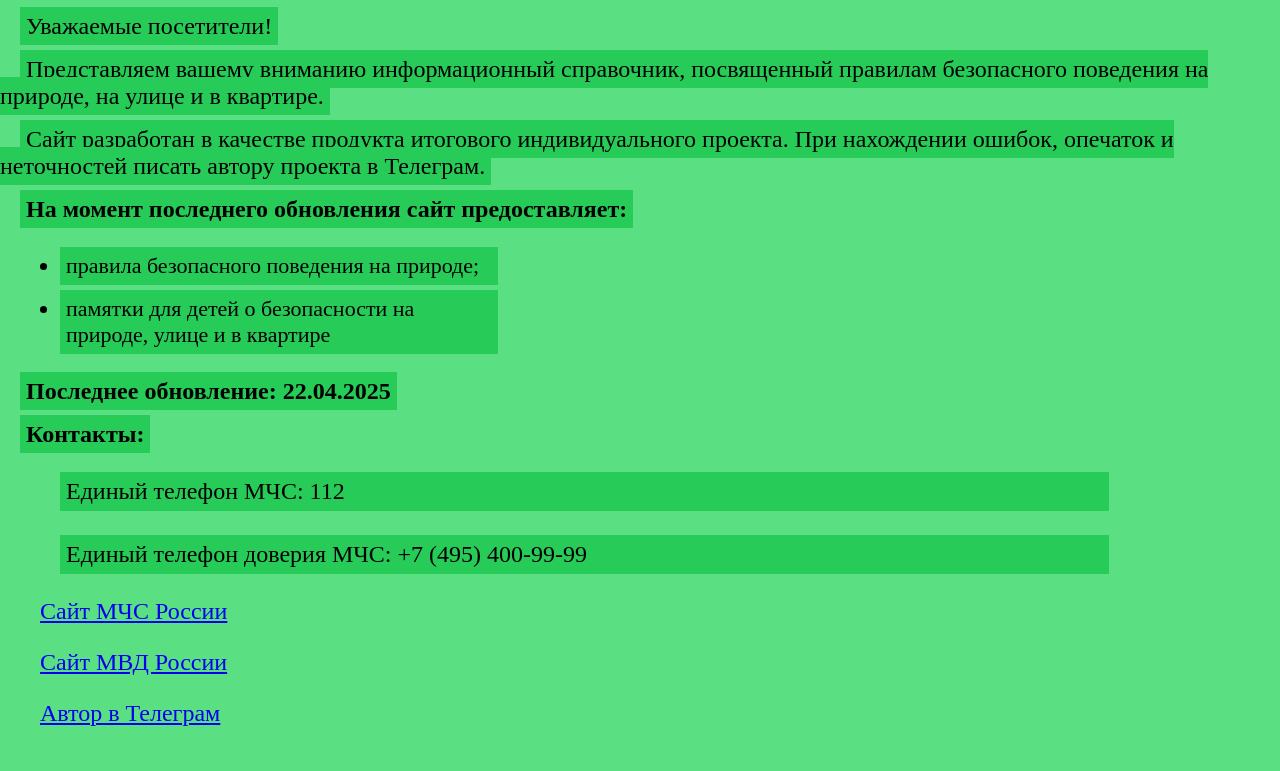
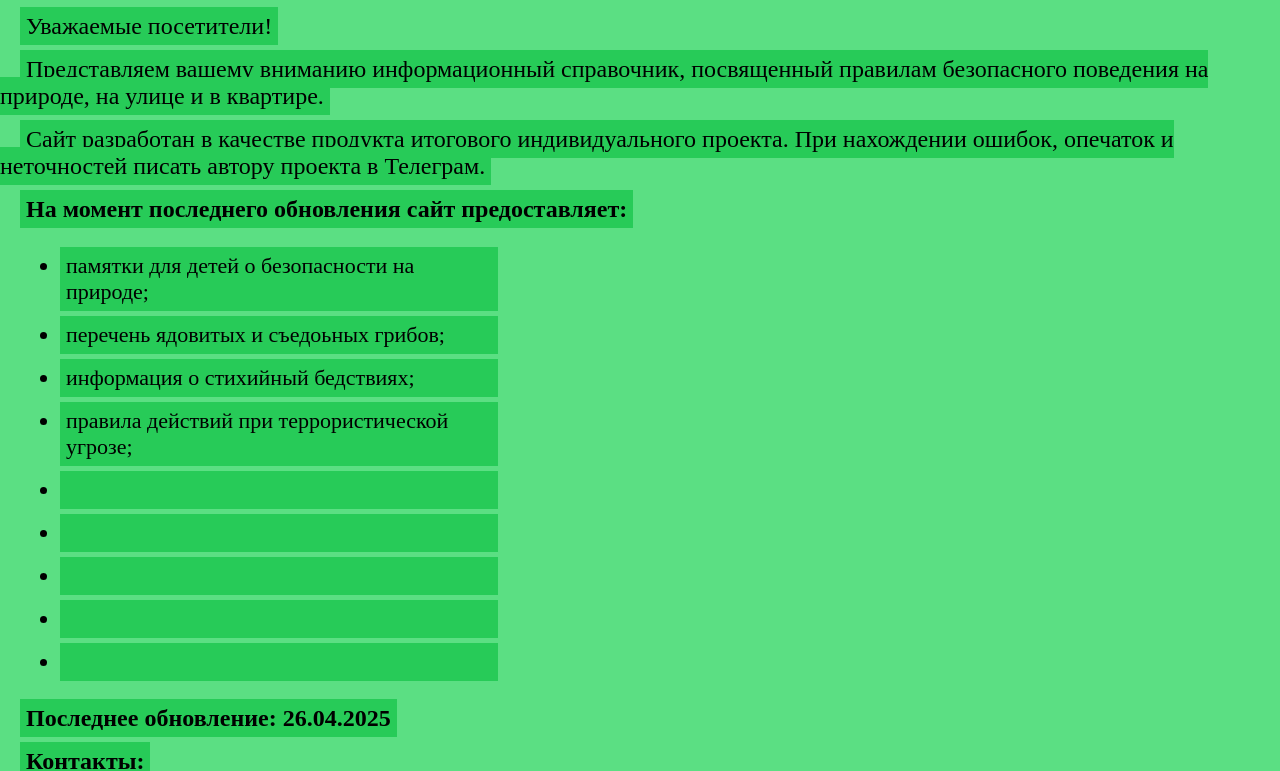
Before and after one commit to MilitaristProjects/SchoolProject1, a plain HTML site: page index.html in a window 1280 px wide. Shown: the part 189-960 px from the top of the page. Drawn offline with Linux system fonts and the light colour scheme.

Commit message:
Update index.html

```diff
--- a/index.html
+++ b/index.html
@@ -28,11 +28,18 @@
         <b>На момент последнего обновления сайт предоставляет:</b>
         <p>    </p>
         <ul>
-            <li>правила безопасного поведения на природе;</li>
-            <li>памятки для детей о безопасности на природе, улице и в квартире</li>
+            <li>памятки для детей о безопасности на природе;</li>
+            <li>перечень ядовитых и съедоьных грибов;</li>
+            <li>информация о стихийный бедствиях;</li>
+            <li>правила действий при террористической угрозе;</li>
+            <li></li>
+            <li></li>
+            <li></li>
+            <li></li>
+            <li></li>
         </ul>
         <p>    </p>
-        <b>Последнее обновление: 22.04.2025</b>
+        <b>Последнее обновление: 26.04.2025</b>
         <p>    </p>
         <b>Контакты:</b>
         <ul>
```
